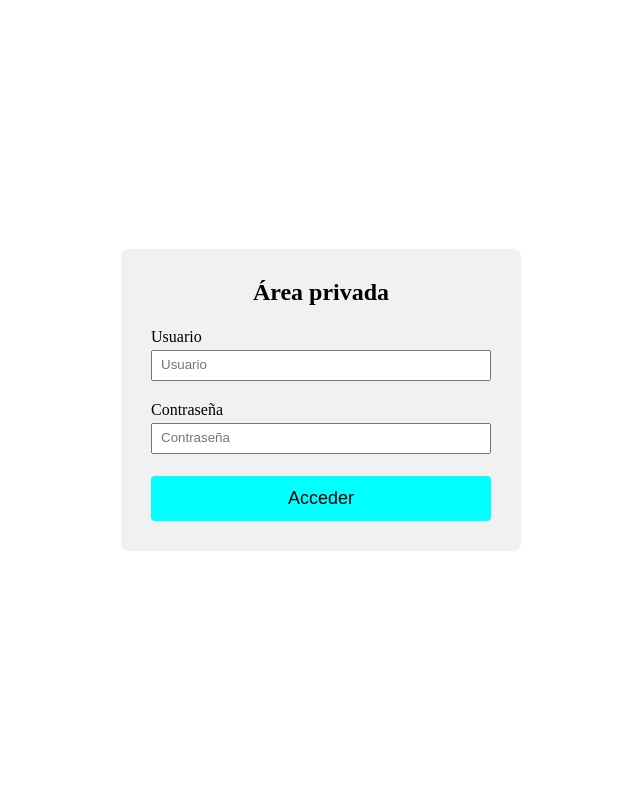
After one commit to JosetoHRN/fiberstorm, a PHP site: page /login.php in a window 1280 px wide. The commit adds this page. Shown: the whole page, without its empty margins (319-959 px from the left). Run offline with PHP 8.4, Linux system fonts and the light colour scheme.

Commit message:
less php

```diff
--- /dev/null
+++ b/css/login.css
@@ -0,0 +1,54 @@
+  *, *::after, *::before{
+    padding: 0;
+    margin: 0;
+    box-sizing: border-box;
+  }
+  .loginContainer{
+    width: 100vw;
+    height: 100vh;
+    background-color: #ffffff;
+    display: flex;
+    justify-content: center;
+    align-items: center;
+  }
+  #loginForm{
+    width: 400px;
+    background-color: #f1f1f1;
+    padding: 30px;
+    border-radius: 8px;
+  }
+  #loginForm > h2{
+    margin-bottom: 12px;
+    text-align: center;
+  }
+  #loginForm > div{
+    padding: 10px 0;
+  }
+  #loginForm > div.input_group{
+    display: flex;
+    flex-direction: column;
+    gap: 4px;
+  }
+  #loginForm > div.remember{
+    display: flex;
+    justify-content: flex-start;
+    align-items: center;
+    gap: 4px;
+    padding-top: 0;
+  }
+  #loginForm input:not([type="submit"]){
+    line-height: 2em;
+    padding-left: 8px;
+  }
+  .error-message{
+    color: tomato;
+  }
+  input[type="submit"]{
+    margin-top: 12px;
+    width: 100%;
+    padding: 12px;
+    border: none;
+    border-radius: 4px;
+    background-color: aqua;
+    font-size: 18px;
+  }
--- /dev/null
+++ b/login.php
@@ -0,0 +1,41 @@
+<!doctype html>
+<html lang="es">
+<head>
+  <meta charset="utf-8">
+  <title>FIBERSTORM</title>
+  <meta name="viewport" content="width=device-width, initial-scale=1">
+
+  <link rel="manifest" href="site.webmanifest">
+  <link rel="shortcut icon" href="./favicon.ico" type="image/x-icon">
+
+  <link rel="stylesheet" href="./css/login.css" />
+  <meta name="theme-color" content="#fafafa" />
+  <script>
+    const username = sessionStorage.getItem("username");
+    if(username) document.getElementById('username').value=username;
+  </script>
+</head>
+<body>
+  <div class="loginContainer">
+    <form action="./scripts/processLogin.php" method="post" id="loginForm">
+      <h2>Área privada</h2>
+      <div class="input_group">
+        <label for="username">Usuario</label>
+        <input type="text" name="username" id="username" autocomplete="username"  placeholder="Usuario" required />
+      </div>
+      <div class="input_group">
+        <label for="password">Contraseña</label>
+        <input type="password" name="password" id="password" autocomplete="current-password" placeholder="Contraseña" required />
+      </div>
+      <!-- <div class="remember">
+        <input type="checkbox" name="remember" id="remember" />
+        <label for="remember">Recordar este usuario</label>
+      </div> -->
+      <p class="error-message">
+        <?php if(isset($_GET["err"])) echo $_GET["info"];?>
+      </p>
+      <input type="submit" name="submit" value="Acceder" />
+    </form>
+  </div>
+</body>
+</html>
```
Also changed, not shown: css/main.css (+6 -180 lines), helpers/db.php (added, +11 -0 lines), index.html (deleted, +0 -25 lines), index.php (added, +26 -0 lines), js/main.js (+9 -0 lines), scripts/processLogin.php (added, +26 -0 lines).
